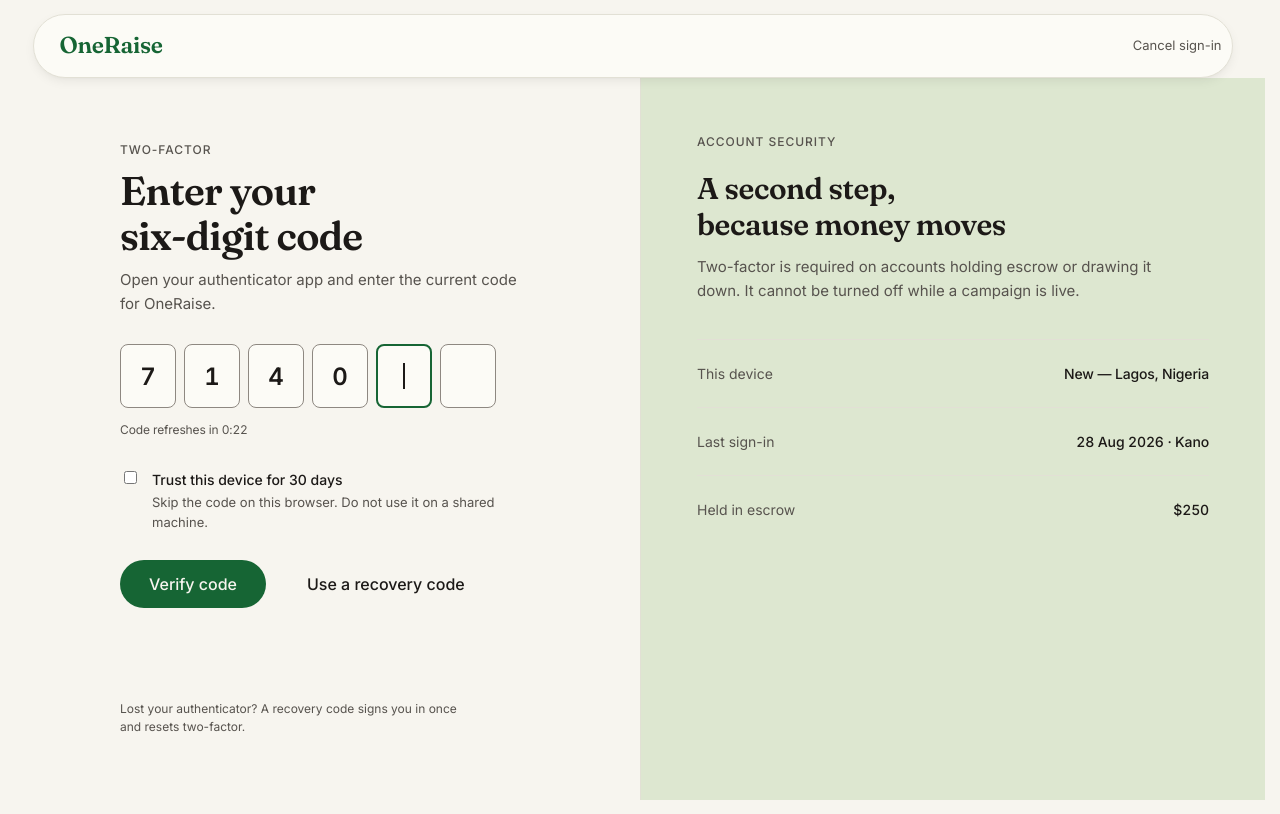
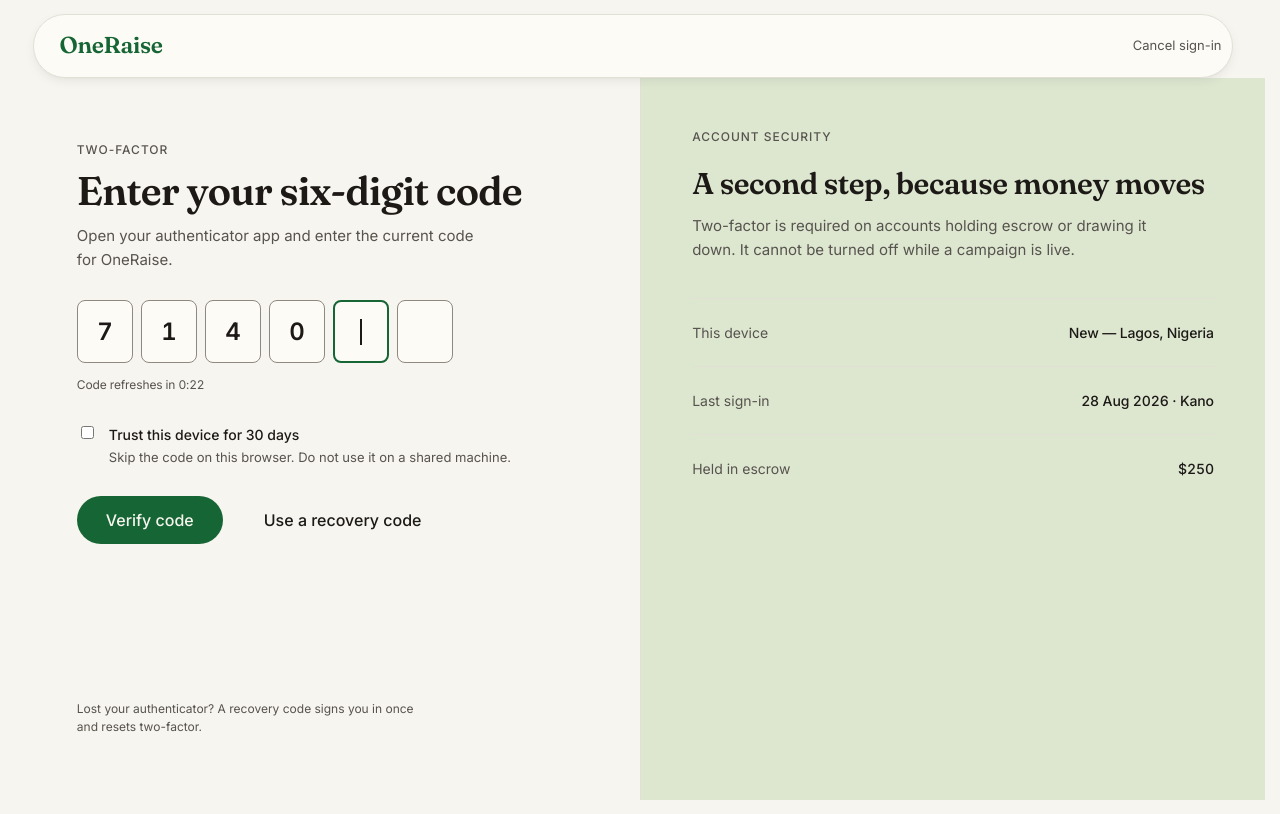
Before and after one commit to thisisbigmike/oneraise-v2, a Next.js app: page /two-factor in a window 1280 px wide. Built offline with nearby package versions, Linux system fonts and the light colour scheme; no server answers.

Commit message:
fix: adjust grid layouts for responsive design in AuthShell, CampaignDetailView, and DiscoverPage components

```diff
--- a/src/components/auth/auth-shell.tsx
+++ b/src/components/auth/auth-shell.tsx
@@ -27,17 +27,33 @@ export function AuthShell({
       {/* Desktop */}
       <div className={styles.desktopOnly}>
         <PillNav end={topBarRight} />
-        <div style={{ display: "grid", gridTemplateColumns: "640px 1fr" }}>
-          <div style={{ padding: "64px 120px", display: "flex", flexDirection: "column", gap: 28, minHeight: "calc(100vh - 78px)" }}>
+        {/*
+         * `640px 1fr` overflowed between 1024 and 1440: the context panel's own
+         * min-content is wider than the leftover `1fr` there. Giving the panel
+         * that min-content as its floor makes the task column yield instead, and
+         * still resolves to 640 / 800 on the 1440 artboard.
+         */}
+        <div style={{ display: "grid", gridTemplateColumns: "minmax(0, 640px) minmax(min-content, 1fr)" }}>
+          <div
+            style={{
+              padding: "64px clamp(24px, 6vw, 120px)",
+              display: "flex",
+              flexDirection: "column",
+              gap: 28,
+              minWidth: 0,
+              minHeight: "calc(100vh - 78px)",
+            }}
+          >
             {children}
           </div>
           <div
             style={{
               background: "hsl(var(--secondary))",
               borderLeft: "1px solid hsl(var(--border))",
-              padding: 56,
+              padding: "clamp(24px, 4vw, 56px)",
               display: "flex",
               flexDirection: "column",
+              minWidth: 0,
             }}
           >
             {contextPanel}
--- a/src/components/marketing/discover-page.tsx
+++ b/src/components/marketing/discover-page.tsx
@@ -148,7 +148,7 @@ export function DiscoverPage({ campaigns }: { campaigns: CampaignCard[] }) {
           <div
             style={{
               display: "grid",
-              gridTemplateColumns: "repeat(auto-fill, minmax(300px, 1fr))",
+              gridTemplateColumns: "repeat(auto-fill, minmax(min(300px, 100%), 1fr))",
               gap: 20,
             }}
           >
```
Also changed, not shown: src/components/campaign/campaign-detail-view.tsx (+18 -3 lines).
